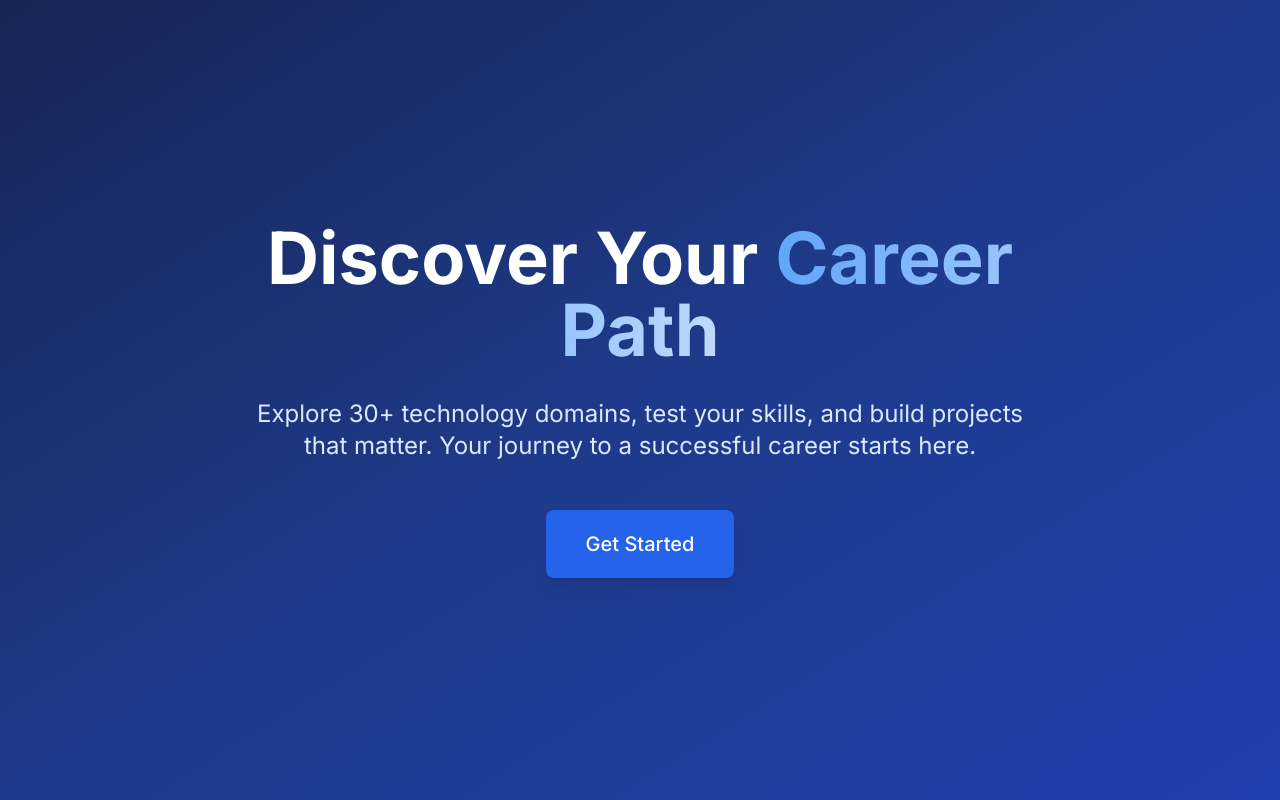
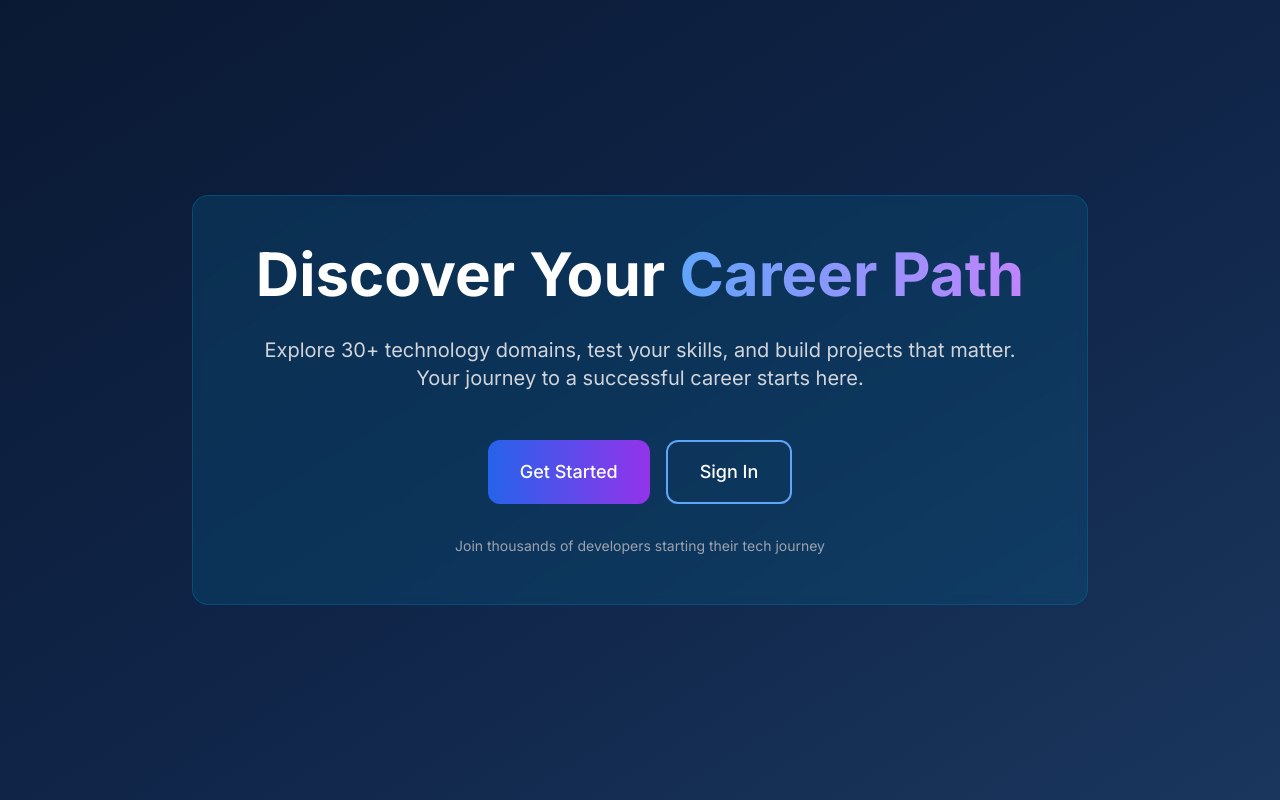
Before and after one commit to ei-sanu/trackmytrek, a React (Vite) app: page / in a window 1280 px wide. Built offline with nearby package versions, Linux system fonts and the light colour scheme; no server answers.

Commit message:
form update

```diff
--- a/src/App.tsx
+++ b/src/App.tsx
@@ -15,11 +15,11 @@ import { View } from './pages/View';
 
 const clerkPubKey = import.meta.env.VITE_CLERK_PUBLISHABLE_KEY;
 
-if (!clerkPubKey) {
-  throw new Error('Missing Clerk Publishable Key');
-}
+function App() {
+  if (!clerkPubKey) {
+    throw new Error('Missing Clerk Publishable Key');
+  }
 
-function App() {
   return (
     <ClerkProvider publishableKey={clerkPubKey}>
       <Router>
@@ -29,8 +29,8 @@ function App() {
             <Routes>
               {/* Public routes */}
               <Route path="/" element={<View />} /> {/* Landing page */}
-              <Route path="/sign-in/*" element={<SignIn routing="path" path="/sign-in" />} />
-              <Route path="/sign-up/*" element={<SignUp routing="path" path="/sign-up" />} />
+              <Route path="/sign-in" element={<SignIn />} />
+              <Route path="/sign-up" element={<SignUp />} />
 
               {/* Protected routes */}
               <Route path="/home" element={
--- /dev/null
+++ b/src/pages/SignUp.tsx
@@ -0,0 +1,71 @@
+import { SignUp as ClerkSignUp, useAuth } from "@clerk/clerk-react";
+import React, { useEffect } from "react";
+import { useNavigate } from "react-router-dom";
+
+export const SignUp: React.FC = () => {
+    const { isSignedIn } = useAuth();
+    const navigate = useNavigate();
+
+    useEffect(() => {
+        if (isSignedIn) {
+            navigate('/home');
+        }
+    }, [isSignedIn, navigate]);
+
+    return (
+        <div className="min-h-screen flex items-center justify-center bg-gradient-to-br from-[#0A1933] via-[#0f2447] to-[#1a365d] px-4 sm:px-6 lg:px-8">
+            <div className="w-full max-w-md">
+                <div className="bg-navy-800/30 backdrop-blur-sm border border-navy-700/50 rounded-2xl p-8 md:p-12">
+                    <div className="text-center mb-8">
+                        <h1 className="text-3xl font-bold text-white">
+                            Join{' '}
+                            <span className="text-transparent bg-clip-text bg-gradient-to-r from-blue-400 to-purple-400">
+                                TrackMyTrek
+                            </span>
+                        </h1>
+                        <p className="mt-3 text-gray-300">
+                            Create an account to start your learning journey
+                        </p>
+                    </div>
+
+                    <ClerkSignUp
+                        appearance={{
+                            baseTheme: "dark",
+                            elements: {
+                                formButtonPrimary:
+                                    "bg-gradient-to-r from-blue-600 to-purple-600 hover:from-blue-700 hover:to-purple-700",
+                                card: "bg-transparent shadow-none",
+                                headerTitle: "text-white",
+                                headerSubtitle: "text-gray-300",
+                                socialButtonsBlockButton:
+                                    "bg-navy-700/50 border border-navy-600 text-white hover:bg-navy-600",
+                                socialButtonsBlockButtonText: "text-white",
+                                dividerLine: "bg-navy-600",
+                                dividerText: "text-gray-400",
+                                formFieldLabel: "text-gray-300",
+                                formFieldInput:
+                                    "bg-navy-700/50 border border-navy-600 text-white placeholder-gray-400",
+                                footerActionLink: "text-blue-400 hover:text-blue-300",
+                                identityPreviewText: "text-gray-300",
+                                identityPreviewEditButton: "text-blue-400 hover:text-blue-300",
+                            },
+                            variables: {
+                                colorPrimary: "#3b82f6",
+                                colorTextOnPrimaryBackground: "#ffffff",
+                                colorBackground: "transparent",
+                                colorInputBackground: "rgba(15, 23, 42, 0.5)",
+                                colorInputText: "#ffffff",
+                                colorTextSecondary: "#94a3b8",
+                            },
+                        }}
+                        routing="path"
+                        path="/sign-up"
+                        signInUrl="/sign-in"
+                        redirectUrl="/home"
+                        afterSignUpUrl="/home"
+                    />
+                </div>
+            </div>
+        </div>
+    );
+};
--- a/src/pages/View.tsx
+++ b/src/pages/View.tsx
@@ -1,77 +1,77 @@
-import { useAuth, useSignIn } from '@clerk/clerk-react';
-import React, { useState } from 'react';
+import { useAuth } from '@clerk/clerk-react';
+import React from 'react';
 import { useNavigate } from 'react-router-dom';
 
 export const View: React.FC = () => {
-    const { signIn, isLoaded } = useSignIn();
-    const { isSignedIn } = useAuth();
+    const { isLoaded, isSignedIn } = useAuth();
     const navigate = useNavigate();
-    const [isAuthenticating, setIsAuthenticating] = useState(false);
 
-    const handleGetStarted = async () => {
-        if (!isLoaded) return;
-
-        try {
-            setIsAuthenticating(true);
+    const handleGetStarted = () => {
         if (isSignedIn) {
             navigate('/home');
-                return;
-            }
-
-            // Navigate to sign-up page instead of Google OAuth
+        } else {
             navigate('/sign-up');
-        } catch (error) {
-            console.error('Error during navigation:', error);
-        } finally {
-            setIsAuthenticating(false);
         }
     };
 
-    // Redirect to home if already signed in
+    const handleSignIn = () => {
+        navigate('/sign-in');
+    };
+
     React.useEffect(() => {
         if (isSignedIn) {
             navigate('/home');
         }
     }, [isSignedIn, navigate]);
 
-    // Loading state
-    if (!isLoaded || isAuthenticating) {
     return (
-            <div className="min-h-screen flex flex-col items-center justify-center bg-gradient-to-br from-blue-950 via-blue-900 to-blue-800">
-                <div className="w-16 h-16 mb-8">
-                    <div className="w-full h-full border-4 border-blue-400 border-t-transparent rounded-full animate-spin"></div>
-                </div>
-                <p className="text-xl text-blue-200 animate-pulse">
-                    Loading...
-                </p>
-            </div>
-        );
-    }
-
-    return (
-        <div className="min-h-screen flex items-center justify-center bg-gradient-to-br from-blue-950 via-blue-900 to-blue-800">
-            <div className="max-w-4xl mx-auto px-4 sm:px-6 lg:px-8 text-center">
-                <h1 className="text-5xl md:text-7xl font-bold text-white mb-8">
+        <div className="min-h-screen flex items-center justify-center bg-gradient-to-br from-[#0A1933] via-[#0f2447] to-[#1a365d] px-4 sm:px-6 lg:px-8">
+            <div className="w-full max-w-4xl mx-auto">
+                <div className="bg-navy-800/30 backdrop-blur-sm border border-navy-700/50 rounded-2xl p-8 md:p-12">
+                    <div className="text-center space-y-8">
+                        <h1 className="text-4xl md:text-6xl font-bold text-white">
                             Discover Your{' '}
-                    <span className="text-transparent bg-clip-text bg-gradient-to-r from-blue-400 to-blue-200">
+                            <span className="text-transparent bg-clip-text bg-gradient-to-r from-blue-400 to-purple-400">
                                 Career Path
                             </span>
                         </h1>
 
-                <p className="text-xl md:text-2xl text-blue-100 mb-12 max-w-3xl mx-auto">
+                        <p className="text-lg md:text-xl text-gray-300 max-w-3xl mx-auto leading-relaxed">
                             Explore 30+ technology domains, test your skills, and build projects that matter.
                             Your journey to a successful career starts here.
                         </p>
 
+                        <div className="flex justify-center gap-4 pt-4">
                             <button
                                 onClick={handleGetStarted}
-                    disabled={!isLoaded || isAuthenticating}
-                    className="bg-blue-600 hover:bg-blue-700 text-white px-10 py-5 rounded-lg
-                    font-medium text-xl transition-all duration-300 transform hover:scale-105
-                    shadow-lg hover:shadow-blue-500/50 disabled:opacity-50 disabled:cursor-not-allowed"
+                                disabled={!isLoaded}
+                                className="group relative bg-gradient-to-r from-blue-600 to-purple-600
+                                    text-white px-8 py-4 rounded-xl font-medium text-lg
+                                    transition-all duration-300 transform hover:scale-105 hover:shadow-xl
+                                    disabled:opacity-50 disabled:cursor-not-allowed"
                             >
-                    {isAuthenticating ? 'Loading...' : 'Get Started'}
+                                <span className="relative z-10">Get Started</span>
+                                <div className="absolute inset-0 bg-gradient-to-r from-blue-700 to-purple-700
+                                    opacity-0 group-hover:opacity-100 transition-opacity duration-300" />
                             </button>
+
+                            <button
+                                onClick={handleSignIn}
+                                disabled={!isLoaded}
+                                className="group relative bg-transparent border-2 border-blue-400
+                                    text-white px-8 py-4 rounded-xl font-medium text-lg
+                                    transition-all duration-300 transform hover:scale-105
+                                    hover:border-purple-400 disabled:opacity-50 disabled:cursor-not-allowed"
+                            >
+                                Sign In
+                            </button>
+                        </div>
+
+                        <p className="text-sm text-gray-400 mt-6">
+                            Join thousands of developers starting their tech journey
+                        </p>
+                    </div>
+                </div>
             </div>
         </div>
     );
```
Also changed, not shown: src/pages/SignIn.tsx (added, +61 -0 lines). Lines whose indentation alone changed are shown as unchanged.
